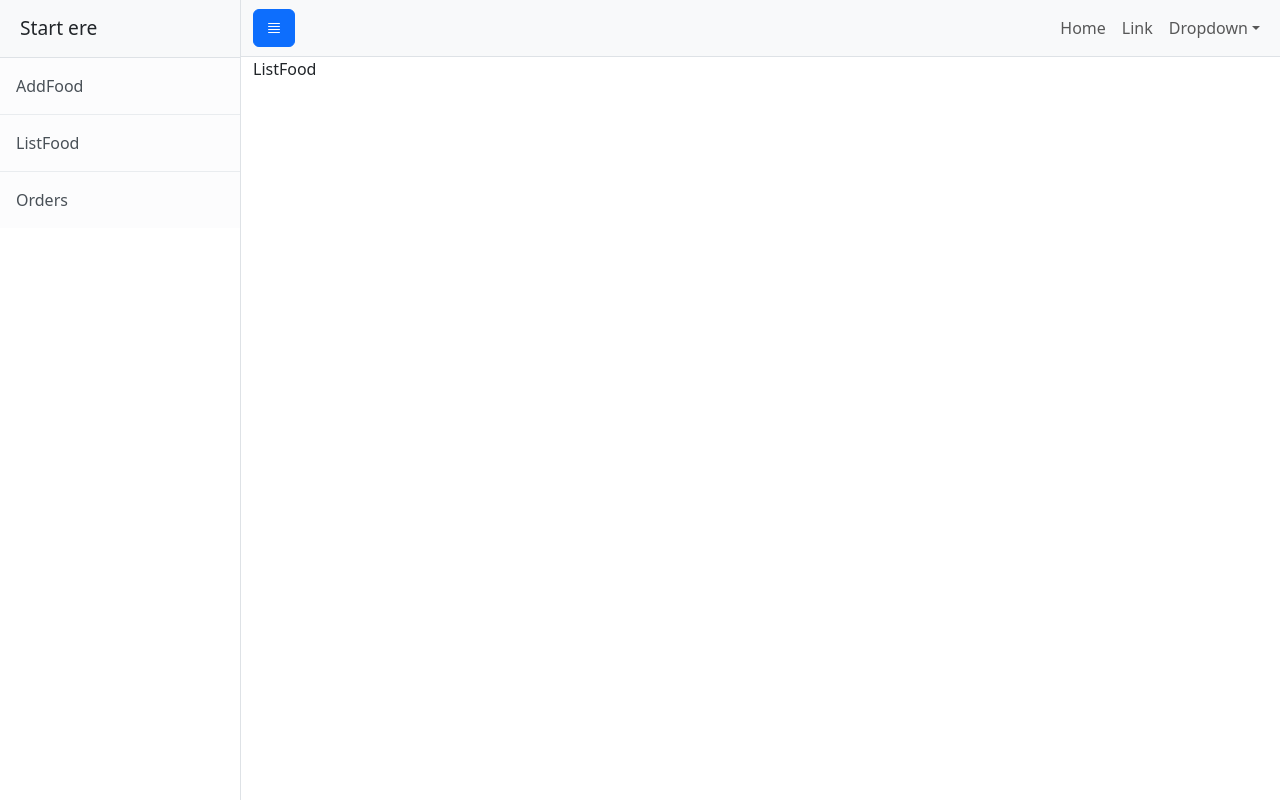
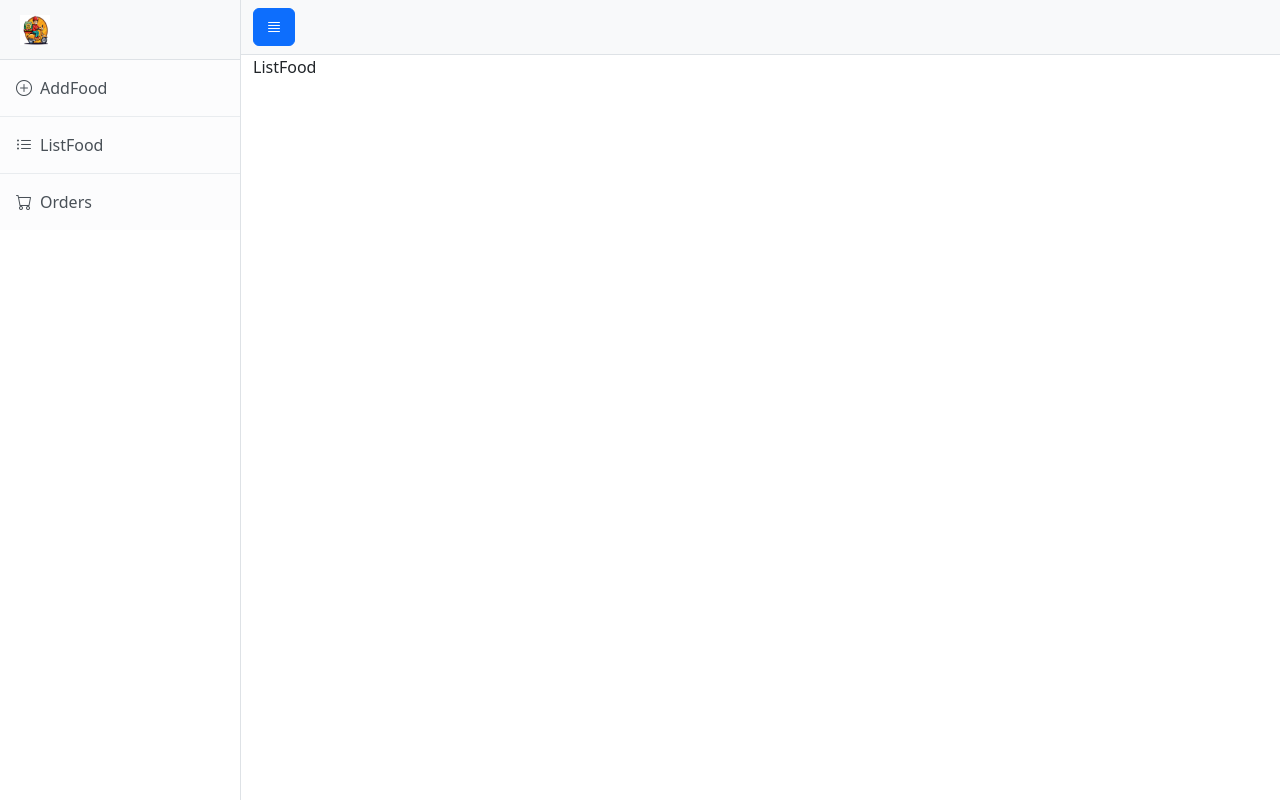
Before and after one commit to dinelkalakshan40/food-delivery-admin-panel, a React (Vite) app: page / in a window 1280 px wide. Built offline with nearby package versions, Linux system fonts and the light colour scheme.

Commit message:
add logo

```diff
--- a/src/assets/assets.js
+++ b/src/assets/assets.js
@@ -0,0 +1,8 @@
+import foodDelivery from './food-delivary.PNG';
+import upload from './upload-food.png'
+
+export const assets ={
+    foodDelivery,
+    upload
+
+};
--- a/src/component/Menubar.jsx
+++ b/src/component/Menubar.jsx
@@ -3,27 +3,9 @@ const Menubar=({toggleSideBar})=>{
     return (
         <nav className="navbar navbar-expand-lg navbar-light bg-light border-bottom">
             <div className="container-fluid">
-                <button className="btn btn-primary" id="sidebarToggle" onClick={toggleSideBar}><i className='bi bi-justify'></i></button>
-                <button className="navbar-toggler" type="button" data-bs-toggle="collapse"
-                        data-bs-target="#navbarSupportedContent" aria-controls="navbarSupportedContent"
-                        aria-expanded="false" aria-label="Toggle navigation"><span
-                    className="navbar-toggler-icon"></span></button>
-                <div className="collapse navbar-collapse" id="navbarSupportedContent">
-                    <ul className="navbar-nav ms-auto mt-2 mt-lg-0">
-                        <li className="nav-item active"><a className="nav-link" href="#!">Home</a></li>
-                        <li className="nav-item"><a className="nav-link" href="#!">Link</a></li>
-                        <li className="nav-item dropdown">
-                            <a className="nav-link dropdown-toggle" id="navbarDropdown" href="#" role="button"
-                               data-bs-toggle="dropdown" aria-haspopup="true" aria-expanded="false">Dropdown</a>
-                            <div className="dropdown-menu dropdown-menu-end" aria-labelledby="navbarDropdown">
-                                <a className="dropdown-item" href="#!">Action</a>
-                                <a className="dropdown-item" href="#!">Another action</a>
-                                <div className="dropdown-divider"></div>
-                                <a className="dropdown-item" href="#!">Something else here</a>
-                            </div>
-                        </li>
-                    </ul>
-                </div>
+                <button className="btn btn-primary" id="sidebarToggle" onClick={toggleSideBar}><i className='bi bi-justify'></i>
+                </button>
+
             </div>
         </nav>
     )
--- a/src/component/Sidebar.jsx
+++ b/src/component/Sidebar.jsx
@@ -1,16 +1,17 @@
 import {Link} from "react-router-dom";
+import {assets} from "../assets/assets.js";
 
 const Sidebar = ({sidebarVisible}) => {
     return (
         <div className={`border-end bg-white ${sidebarVisible ? '':'d-none'}`} id="sidebar-wrapper">
-            <div className="sidebar-heading border-bottom bg-light">Start ere</div>
+            <div className="sidebar-heading border-bottom bg-light"><img src={assets.foodDelivery} alt="" height={30} width={30}/></div>
             <div className="list-group list-group-flush">
                 <Link className="list-group-item list-group-item-action list-group-item-light p-3"
-                      to="/add">AddFood</Link>
+                      to="/add"><i className="bi bi-plus-circle me-2"></i>AddFood</Link>
                 <Link className="list-group-item list-group-item-action list-group-item-light p-3"
-                      to="/list">ListFood</Link>
+                      to="/list"><i className="bi bi-list-ul me-2"></i>ListFood</Link>
                 <Link className="list-group-item list-group-item-action list-group-item-light p-3"
-                      to="/orders">Orders</Link>
+                      to="/orders"><i className="bi bi-cart me-2"></i>Orders</Link>
             </div>
         </div>
     )
```
